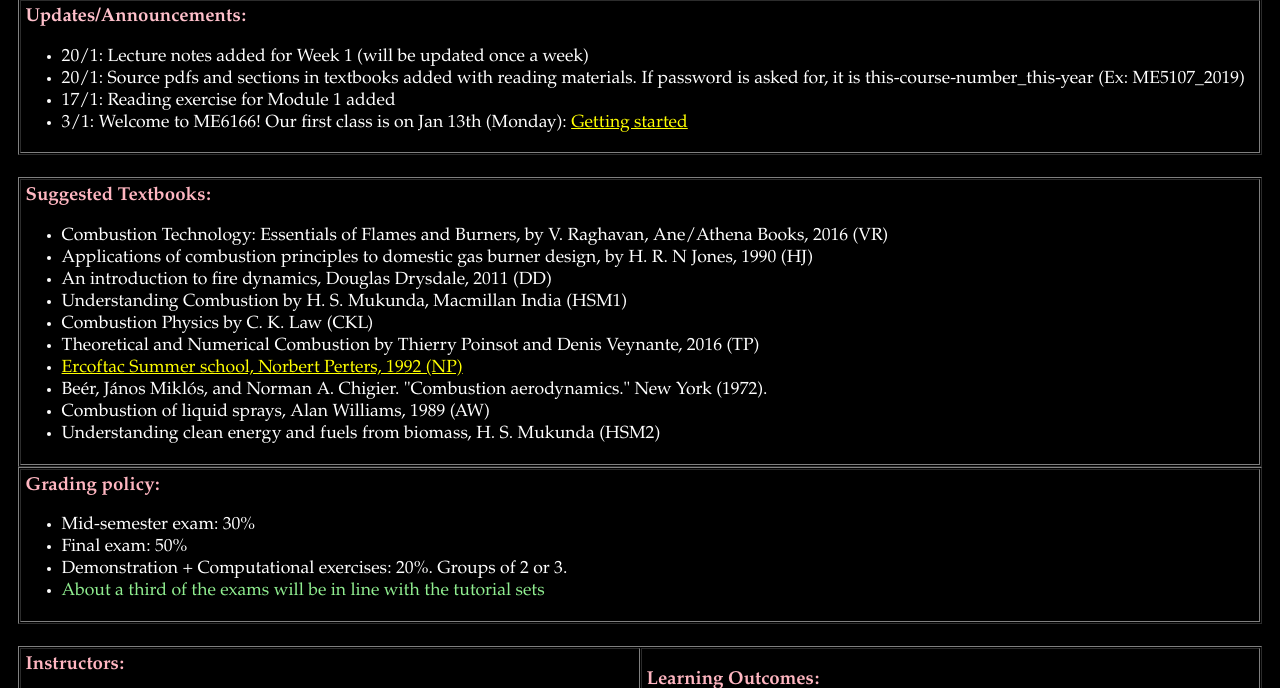
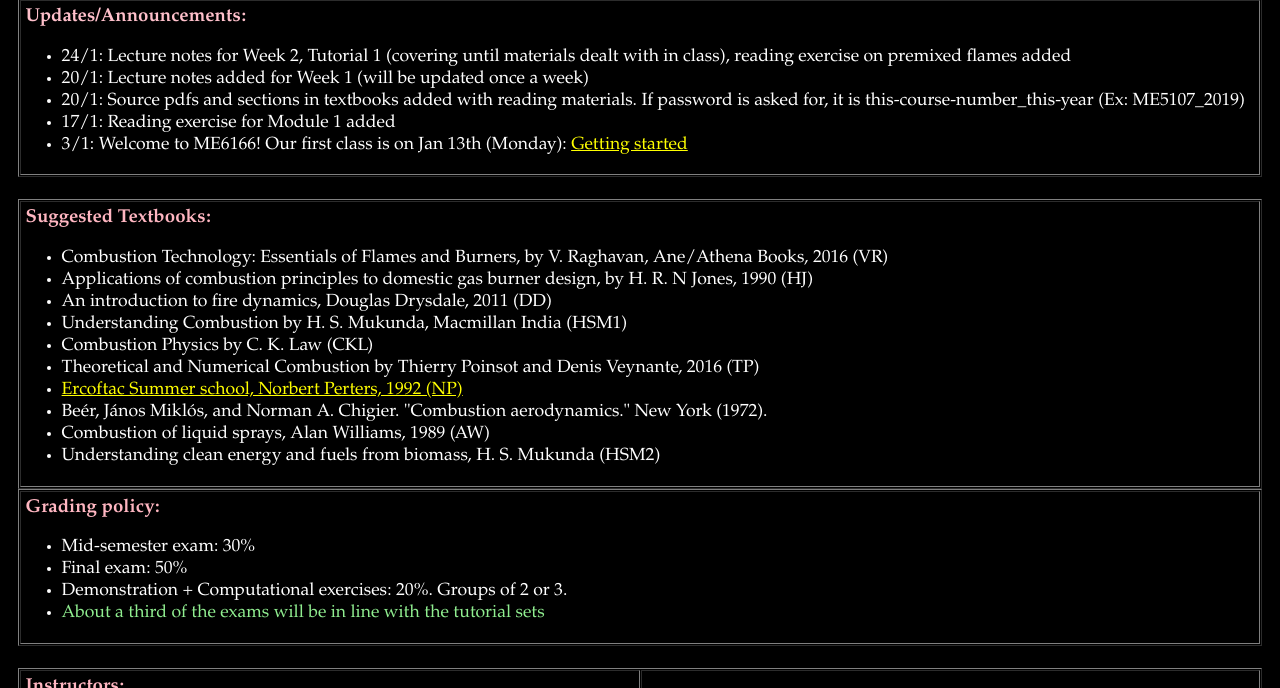
Before and after one commit to krithikasivaram/krithikasivaram.github.io, a Jekyll site: the page teaching/ME6166_Jan_May_2020.html, which Jekyll copies as it is, in a window 1280 px wide and 900 px high, scrolled down 855 px, cut to the strip 212-900 px from the top of the window. Built offline with Jekyll 4.4.1, drawn with Linux system fonts in a browser that asks for light colours; some of the changed text lies outside the part shown.

Commit message:
materials added me6166

```diff
--- a/teaching/ME6166_Jan_May_2020.html
+++ b/teaching/ME6166_Jan_May_2020.html
@@ -108,6 +108,7 @@ p
 <h3> <font color="pink">
 Updates/Announcements:</font></h3>
 	<ul>
+	<li> 24/1: Lecture notes for Week 2, Tutorial 1 (covering until materials dealt with in class), reading exercise on premixed flames added
 	<li> 20/1: Lecture notes added for Week 1 (will be updated once a week)
 	<li> 20/1: Source pdfs and sections in textbooks added with reading materials. If password is asked for, it is this-course-number_this-year (Ex: ME5107_2019)
 	<li> 17/1: Reading exercise for Module 1 added </h3><br> </li>
@@ -281,8 +282,7 @@ Path-to-FlameMaster/Run/FlameMan/Diff/Steady/CH4/ </li>	-->
 	</tr>
 </table><br>
 
-<h3>Module 1: Premixed flames, with bunsen burner as an example: <a href="https://owncloud.iitm.ac.in/index.php/s/5QarvLAi3LHTrcW" target="_blank">Lecture notes</a> </h3>
-	<!--<a href="https://owncloud.iitm.ac.in/public.php?service=files&t=RUupt9g8MxPX20c" target="_blank">Tutorial</a>, <a href="https://owncloud.iitm.ac.in/public.php?service=files&t=kQeLROs54Biyg0j" target="_blank">Reading Exercise</a>, </h3> -->
+<h3>Module 1: Premixed flames, with bunsen burner as an example: <a href="https://owncloud.iitm.ac.in/index.php/s/5QarvLAi3LHTrcW" target="_blank">Lecture notes</a>, <a href="https://owncloud.iitm.ac.in/index.php/s/AY4yn7czp0PBz2L" target="_blank">Tutorial</a> </h3> <!-- <a href="https://owncloud.iitm.ac.in/public.php?service=files&t=kQeLROs54Biyg0j" target="_blank">Reading Exercise</a>, </h3> -->
 <table border="1" cellspacing="2" cellpadding="2" width="100%">
 	<col width = "55%">
 	<col width = "45%">
@@ -297,7 +297,7 @@ Path-to-FlameMaster/Run/FlameMan/Diff/Steady/CH4/ </li>	-->
 	<td> <!-- General derivation: CKL $5.1/TP $2.3, <br> Low Mach number assumption: CKL $5.2.4.3--> </td></tr>
 
 	<tr> <td> Flame speed calculations using FlameMaster </td>
-	<td> <!-- <a href="https://www.researchgate.net/profile/Ellen_Meeks/publication/260388319_PREMIX_a_fortran_program_for_modeling_steady_laminar_one-dimensional_premixed_flames/links/53fe0de20cf23bb019bd249d/PREMIX-a-fortran-program-for-modeling-steady-laminar-one-dimensional-premixed-flames.pdf" target="_blank">PREMIX documentation</a> --> </td></tr>
+	<td> <a href="https://www.researchgate.net/profile/Ellen_Meeks/publication/260388319_PREMIX_a_fortran_program_for_modeling_steady_laminar_one-dimensional_premixed_flames/links/53fe0de20cf23bb019bd249d/PREMIX-a-fortran-program-for-modeling-steady-laminar-one-dimensional-premixed-flames.pdf" target="_blank">Solution procedure for 1D premixed flame</a> </td></tr>
 
 	<tr> <td> Quenching, ignition energy, and Flammability limits  </td>
 	<td> <!-- HSM1 $7.1, $7.2, $8.0 --> </td></tr>
```
